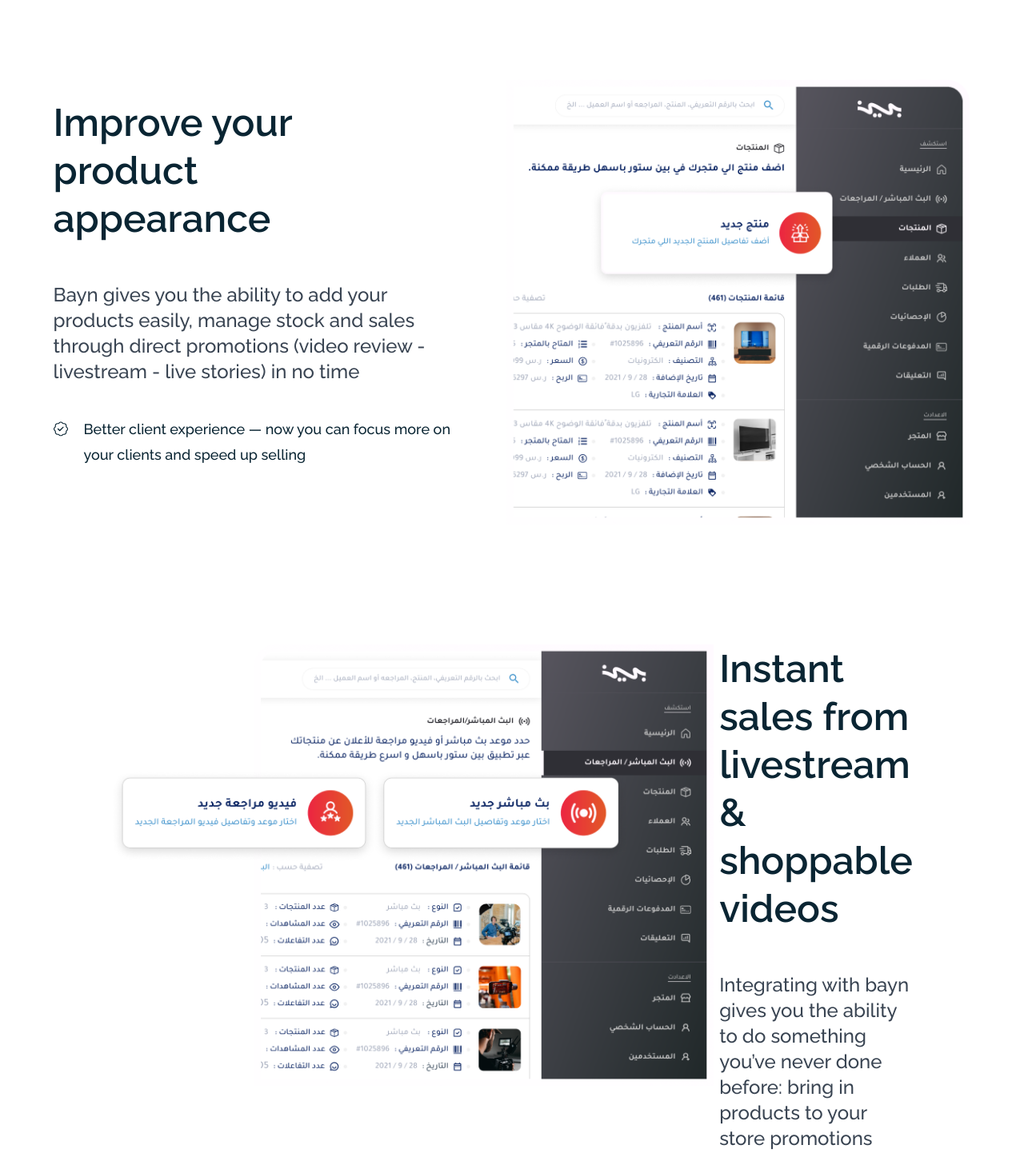
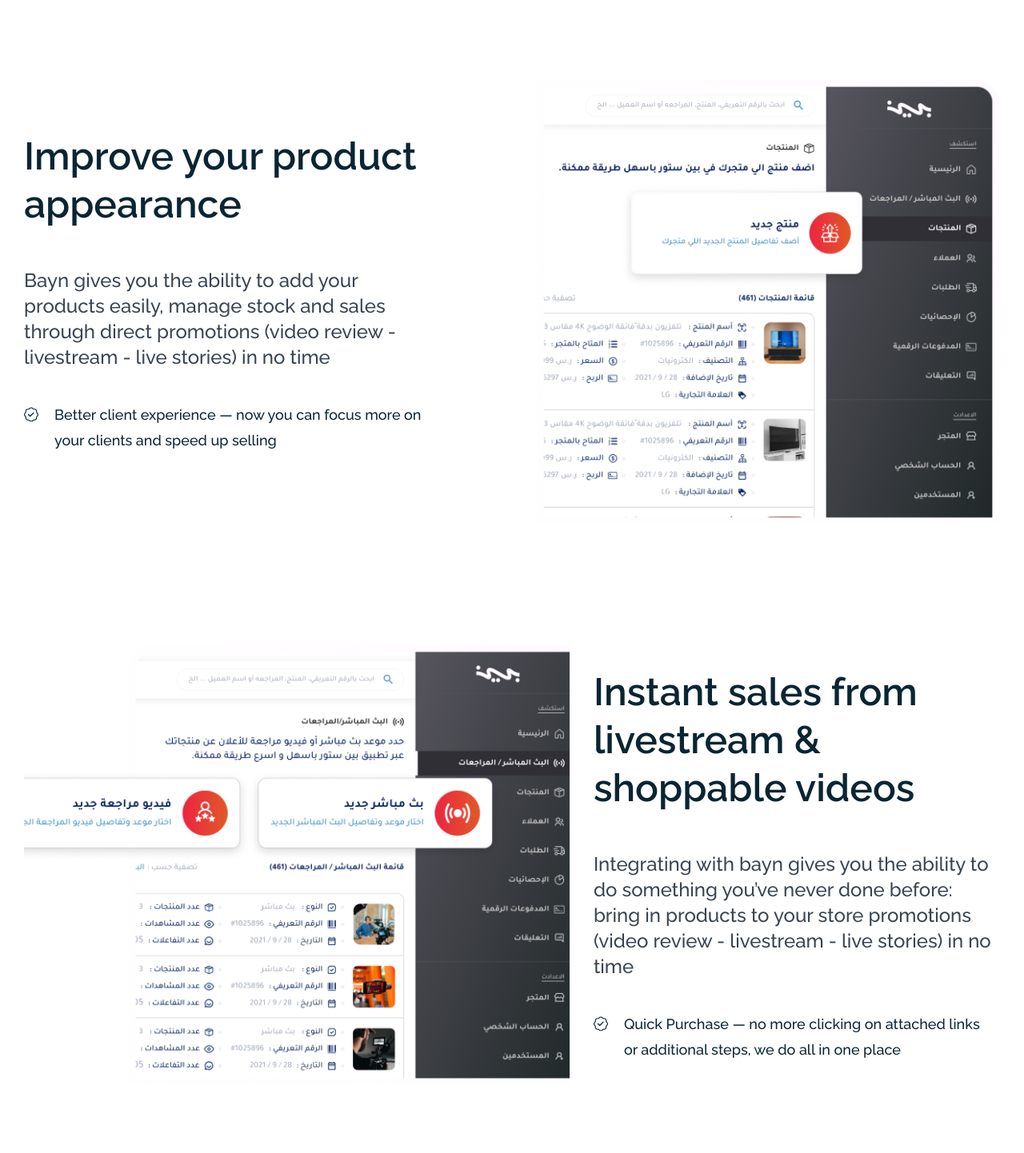
Before and after one commit to omaritooo/Bayn, a Nuxt app: page /business in a window 1280 px wide. Shown: the part 4268-5710 px from the top of the page at 80% size. Built offline with nearby package versions, Linux system fonts and the light colour scheme; what tailwindcss-text-fill-stroke would draw is missing.

Commit message:
business site

```diff
--- a/components/Busine/Business2.vue
+++ b/components/Busine/Business2.vue
@@ -7,7 +7,7 @@
     data-aos-easing="ease-in-out"
     data-aos-mirror="true"
     data-aos-once="true"
-    class="flex flex-col md:w-[904px] lg:w-screen overflow-x-hidden container mx-auto md:flex-row px-2 md:px-0 justify-center lg:justify-center gap-x-[6px] 2xl:gap-x-16 xl:px-[130px] my-[150px]"
+    class="flex flex-col overflow-x-hidden container mx-auto md:flex-row md:px-0 justify-center lg:justify-center gap-x-[6px] 2xl:gap-x-[140px] my-[150px]"
   >
     <div class="relative order-last mx-auto md:mx-0 mb-[40px] lg:mb-0 md:order-first">
       <div
@@ -18,10 +18,10 @@
         data-aos-easing="ease-in-out"
         data-aos-mirror="true"
         data-aos-once="true"
-        class="lg:w-[753.88px] md:w-[464.84px] md:h-[370.38px] lg:h-[551.47px]"
+        class
       >
         <img
-          class="object-cover lg:w-[753.88px] md:w-[464.84px] md:h-[370.38px] lg:h-[551.47px]"
+          class="object-cover xl:w-[753.88px] md:-mx-6 md:w-[424.84px] md:h-[370.38px] lg:w-[575.1px] lg:h-[551.47px] xl:h-[551.47px]"
           src="/Bayn Website/Frame 2247.png"
           alt
         />
@@ -44,11 +44,11 @@
     <div
       class="flex flex-col gap-y-[30px] xl:gap-y-[50px] translate-x-0 lg:translate-x-0 mx-auto lg:mx-0 md:flex-1"
     >
-      <div class="lg: flex flex-col gap-y-[40px]">
+      <div class="lg: flex flex-col gap-y-[40px] my-auto">
         <!-- <h1 class="font-[600] w-fit text-[28px] text-[#D8315B] uppercase">for Business Owner</h1> -->
         <div class="flex flex-col gap-y-[30px] xl:gap-y-[50px]">
           <p
-            class="font-[600] max-w-[347.44px] mx-auto md:mx-0 md:max-w-[503.02px] text-[38px] text-center md:text-left xl:text-[48px] text-[#0A2533] leading-[45px] lg:leading-[60px]"
+            class="font-[600] max-w-[347.44px] mx-auto md:mx-0 lg:max-w-[503.02px] text-[38px] text-center md:text-left xl:text-[48px] text-[#0A2533] leading-[45px] lg:leading-[60px]"
           >Instant sales from livestream & shoppable videos</p>
           <p
             class="font-[500] leading-[24px] text-center md:text-left lg:leading-[32px] mx-auto lg:mx-0 max-w-[347.44px] lg:max-w-[497.85px] text-[18px] xl:text-[24px] text-[#394452]"
--- a/components/Busine/Hire.vue
+++ b/components/Busine/Hire.vue
@@ -7,7 +7,7 @@
     data-aos-easing="ease-in-out"
     data-aos-mirror="true"
     data-aos-once="true"
-    class="container max-w-screen"
+    class
   >
     <div class="flex flex-col w-screen mx-auto">
       <div class="md:flex relative flex-col overflow-x-hidden justify-center gap-y-[19px]">
--- a/components/Busine/Improve.vue
+++ b/components/Busine/Improve.vue
@@ -7,7 +7,7 @@
     data-aos-easing="ease-in-out"
     data-aos-mirror="true"
     data-aos-once="true"
-    class="flex flex-col mx-auto container md:flex-row md:justify-center lg:gap-x-16 mt-[100px]"
+    class="flex flex-col mx-auto container md:flex-row md:justify-center lg:gap-x-[40px] xl:gap-x-[140px] mt-[100px]"
   >
     <div class="relative hidden md:block">
       <img
@@ -18,7 +18,7 @@
         data-aos-easing="ease-in-out"
         data-aos-mirror="true"
         data-aos-once="true"
-        class="lg:w-[580.93px] w-[346.26px] h-[332.67px] lg:h-[557.06px]"
+        class="object cover lg:w-[580.93px] w-[346.26px] h-[332.67px] lg:h-[557.06px]"
         src="/Bayn Website/Frame 2246.png"
         alt
       />
@@ -46,11 +46,11 @@
       <img src="/Group 49 1.png" alt />
     </div>
     <div class="flex flex-col gap-y-[30px] lg:gap-y-[50px] w-fit md:mx-0 mx-auto order-first">
-      <div class="lg:pb-12 lg:pt-6 flex flex-col gap-y-[40px]">
+      <div class="lg:pb-12 lg:pt-6 flex flex-col gap-y-[40px] my-auto">
         <!-- <h1 class="font-[600] w-fit text-[28px] text-[#D8315B] uppercase">for Business Owner</h1> -->
         <div class="flex flex-col gap-y-[30px] lg:gap-y-[50px]">
           <p
-            class="font-[600] w-fit md:max-w-[372.9px] text-center md:text-left text-[38px] leading-[45px] lg:text-[48px] text-[#0A2533] lg:leading-[60px]"
+            class="font-[600] lg:max-w-[503.02px] md:max-w-[372.9px] text-center md:text-left text-[38px] leading-[45px] lg:text-[48px] text-[#0A2533] lg:leading-[60px]"
           >Improve your product appearance</p>
           <p
             class="font-[500] leading-[24px] text-[18px] lg:leading-[32px] mx-auto md:mx-0 text-center md:text-left max-w-[372.9px] lg:max-w-[497.85px] w lg:text-[24px] text-[#394452]"
--- a/components/Influencer.vue
+++ b/components/Influencer.vue
@@ -1,6 +1,6 @@
 <template>
   <div
-    class="flex justify-center mx-auto container md:flex-row flex-col md:gap-x-[59.8px] xl:gap-x-[92.7px] relative my-[7.75rem]"
+    class="flex justify-center md:flex-row flex-col md:gap-x-[59.8px] xl:gap-x-[92.7px] relative my-[7.75rem]"
   >
     <div class="grad"></div>
     <div class="relative z-50 flex flex-col text-center h-fit w-fit md:text-left">
```
